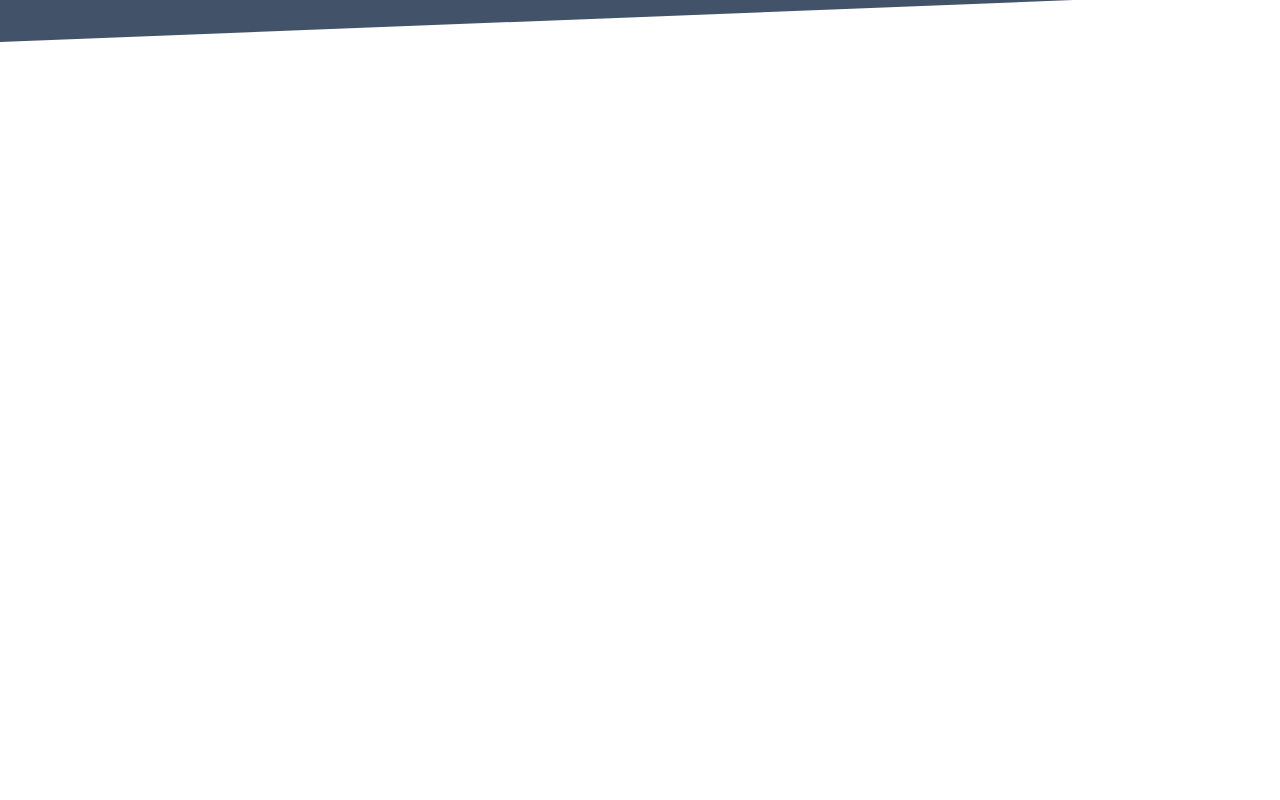
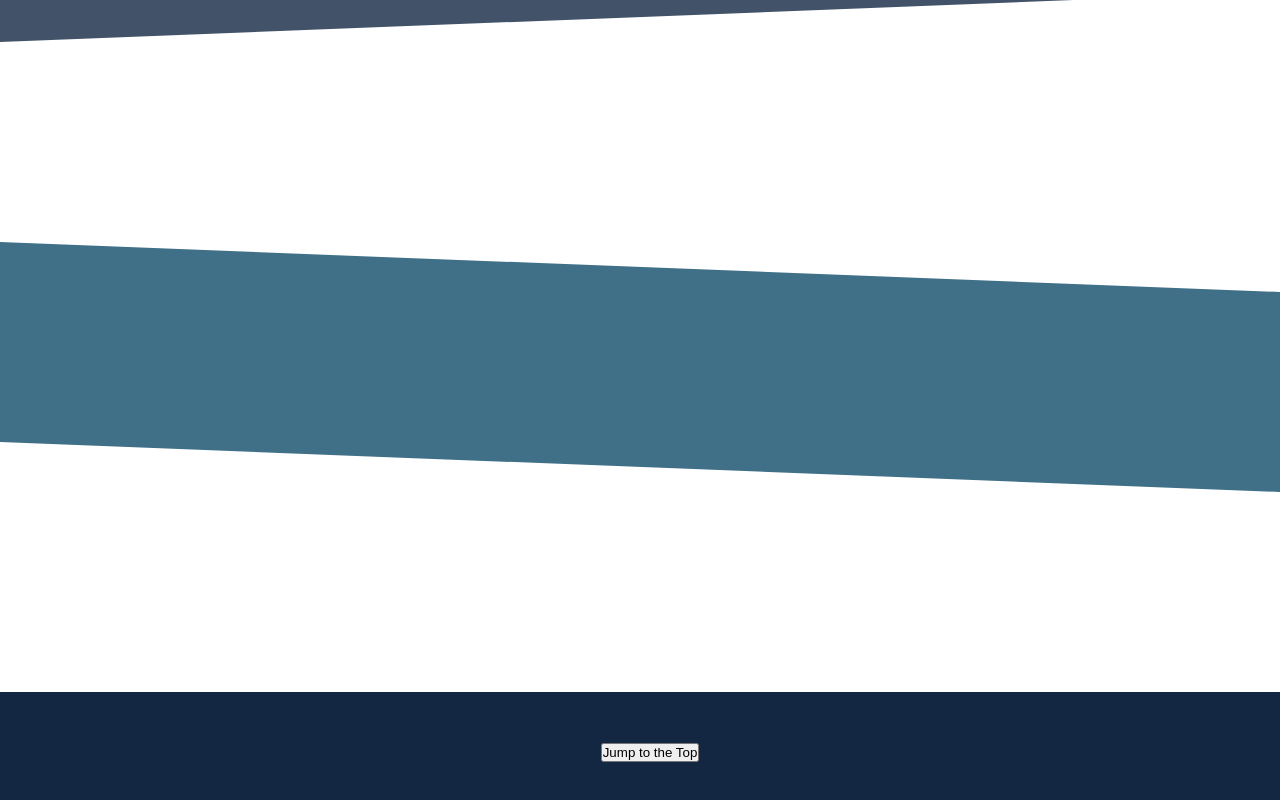
Before and after one commit to SamHardiment/Portfolio, a React app: page / in a window 1280 px wide. Shown: the part 3390-4190 px from the top of the page. Before the commit the page ends 3632 px from the top, so only its background shows below. Built offline with nearby package versions, Linux system fonts and the light colour scheme; a web font is replaced by a local one.

Commit message:
add generic footer layout, add useRef elements to App.js

```diff
--- a/src/App.js
+++ b/src/App.js
@@ -1,6 +1,6 @@
 import React, { useRef } from "react";
 
-import { Navbar, Header } from "./layout";
+import { Navbar, Header, Footer } from "./layout";
 import { About } from "./pages";
 import { Skills } from "./pages";
 import "./app.css";
@@ -22,11 +22,16 @@ export const App = () => {
         contact={contact}
       />
       <Header />
+      <div ref={about}></div>
       <About />
       <A_SectionDivider />
       <div ref={skills}></div>
       <Skills />
       <B_SectionDivider />
+      <div ref={projects}></div>
+      <A_SectionDivider />
+      <div ref={contact}></div>
+      <Footer />
     </>
   );
 };
--- a/src/layout/Footer/index.css
+++ b/src/layout/Footer/index.css
@@ -0,0 +1,9 @@
+.footer {
+  height: 120px;
+  width: 100%;
+  background-color: var(--darkBlue);
+  display: flex;
+  justify-content: center;
+  column-gap: 2rem;
+  align-items: center;
+}
--- a/src/layout/Footer/index.js
+++ b/src/layout/Footer/index.js
@@ -1,13 +1,23 @@
 import React from "react";
+import { useNavigate } from "react-router-dom";
 
 import "./index.css";
 
 export const Footer = () => {
+  const goToTop = () => {
+    window.scrollTo({
+      top: 0,
+      behavior: "smooth",
+    });
+  };
+
   return (
     <div className="footer">
       <div className="contacts"></div>
       <div className="btn-container">
-        <button onClick={goToTop}>Jump to the Top</button>
+        <button className="topBtn" onClick={goToTop}>
+          Jump to the Top
+        </button>
       </div>
     </div>
   );
--- a/src/layout/index.js
+++ b/src/layout/index.js
@@ -1,2 +1,3 @@
 export { Navbar } from "./Navbar";
 export { Header } from "./Header";
+export { Footer } from "./Footer";
```
